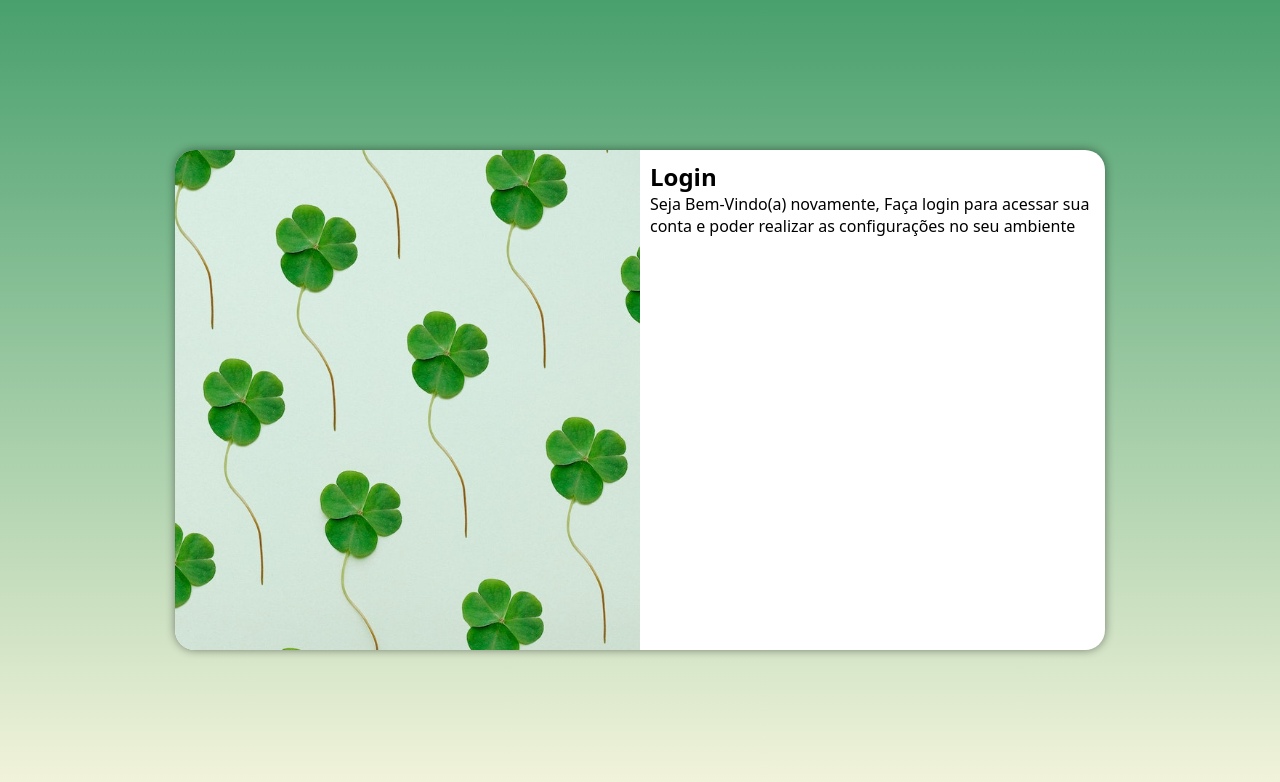
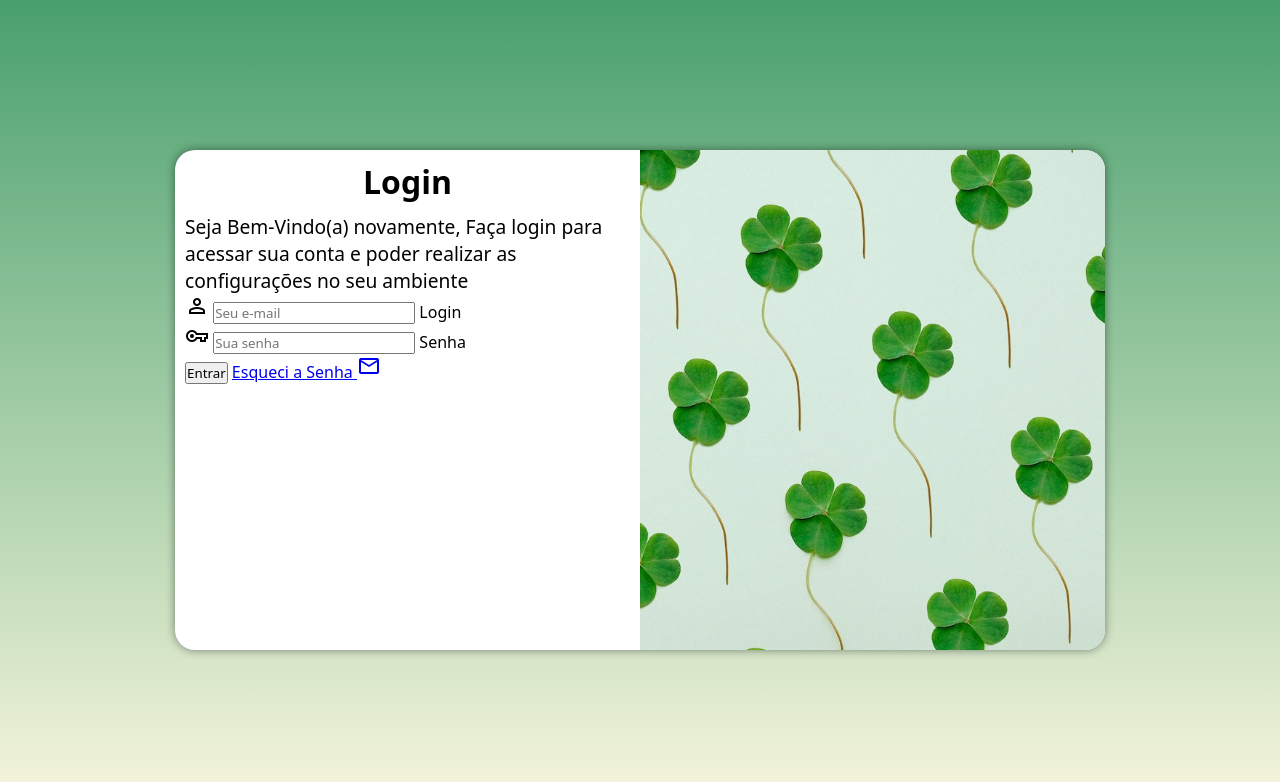
Before and after one commit to DanielMart1ns/projeto-login, a plain HTML site: page index.html in a window 1280 px wide. Drawn offline with nearby package versions, Linux system fonts and the light colour scheme.

Commit message:
form add

```diff
--- a/estilos/media-query.css
+++ b/estilos/media-query.css
@@ -34,14 +34,22 @@
     }
 
     section#login > div#imagem{
+        float: right;
+        width: 50%;
+        height: 100%;
+    }
+
+    section#login > div#formulario{
         float: left;
         width: 50%;
         height: 100%;
     }
 
-    section#login > div#formulario{
-        float: right;
-        width: 50%;
-        height: 100%;
+    div#formulario > h1{
+        font-size: 2em;
+    }
+
+    div#formulario > p{
+        font-size: 1.2em;
     }
 }
--- a/estilos/style.css
+++ b/estilos/style.css
@@ -52,3 +52,12 @@ section#login div#formulario{
     display: block;
     padding: 10px;
 }
+
+div#formulario > h1{
+    text-align: center;
+    margin-bottom: 10px;
+}
+
+div#formulario > p{
+    font-size: 0.9em;
+}
--- a/index.html
+++ b/index.html
@@ -6,6 +6,7 @@
     <title>Login</title>
     <link rel="stylesheet" href="estilos/style.css">
     <link rel="stylesheet" href="estilos/media-query.css">
+    <link href="https://fonts.googleapis.com/css2?family=Material+Symbols+Outlined" rel="stylesheet" />
 </head>
 <body>
     <main>
@@ -17,8 +18,30 @@
                 <h1>Login</h1>
                 <p>Seja Bem-Vindo(a) novamente, Faça login para acessar sua conta e poder realizar as configurações no seu ambiente</p>
 
-                <form action="login.php" method="post">
+                <form action="login.php" method="post" autocomplete="on">
 
+                    <div class="campo">
+                        <span class="material-symbols-outlined">
+                            person
+                        </span>
+
+                        <input type="email" name="login" id="ilogin" placeholder="Seu e-mail" autocomplete="email" required maxlength="30">
+                        <label for="ilogin">Login</label>
+                    </div>
+
+                    <div class="campo">
+                        <span class="material-symbols-outlined">
+                            vpn_key
+                        </span>
+
+                        <input type="password" name="senha" id="isenha" placeholder="Sua senha" autocomplete="current-password" required minlength="8" maxlength="15">
+                        <label for="isenha">Senha</label>
+                    </div>
+
+                    <input type="submit" value="Entrar">
+                    <a href="esqueci.html">
+                        Esqueci a Senha <span class="material-symbols-outlined">mail</span>
+                    </a>
                 </form>
             </div>
         </section>
```
